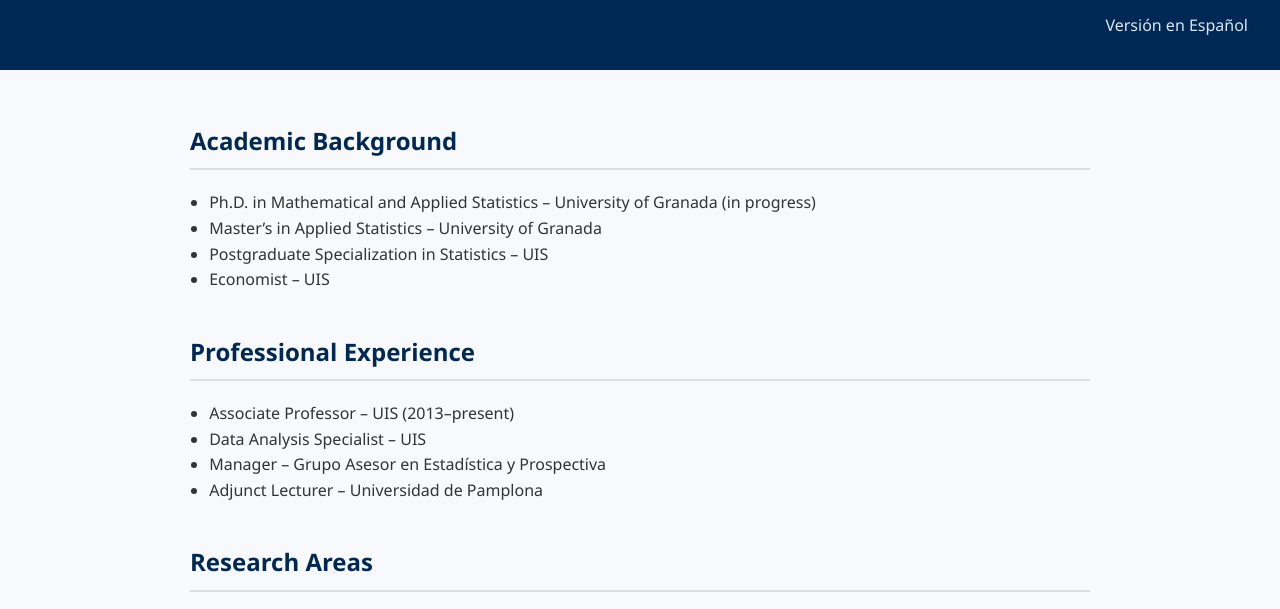
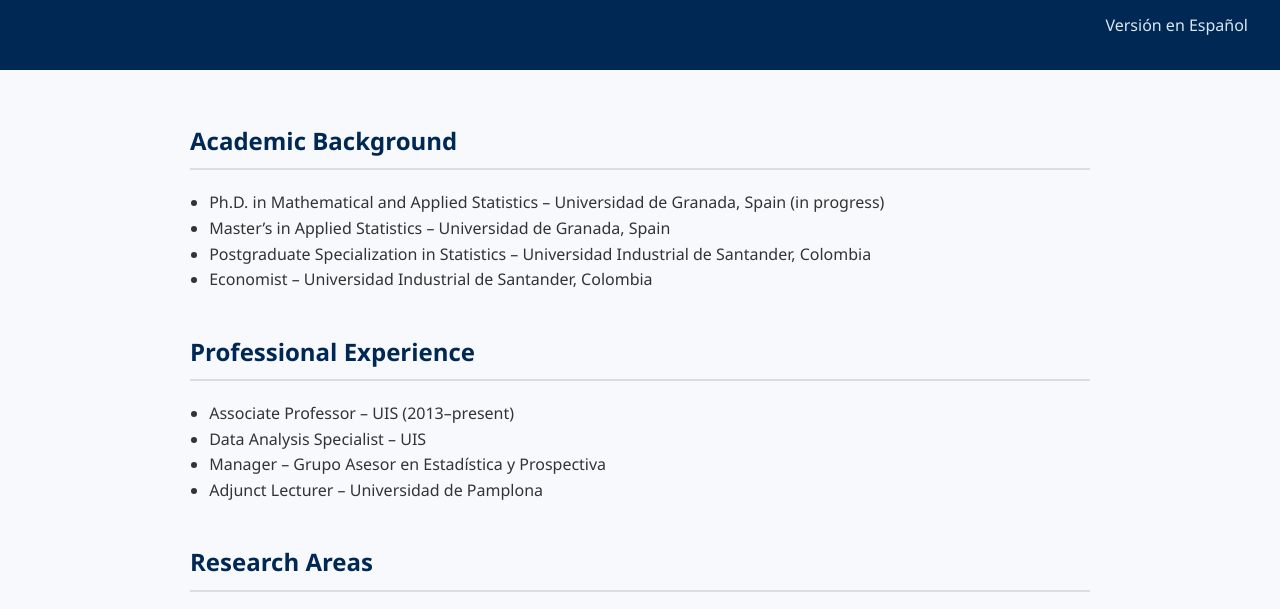
Before and after one commit to karlosmantilla/karlosmantilla.github.io, a plain HTML site: page english.html in a window 1280 px wide. Shown: the part 173-782 px from the top of the page. Drawn offline with Linux system fonts and the light colour scheme.

Commit message:
Update english.html

```diff
--- a/english.html
+++ b/english.html
@@ -73,10 +73,10 @@
     <section>
       <h2>Academic Background</h2>
       <ul>
-        <li>Ph.D. in Mathematical and Applied Statistics – University of Granada (in progress)</li>
-        <li>Master’s in Applied Statistics – University of Granada</li>
-        <li>Postgraduate Specialization in Statistics – UIS</li>
-        <li>Economist – UIS</li>
+        <li>Ph.D. in Mathematical and Applied Statistics – Universidad de Granada, Spain (in progress)</li>
+        <li>Master’s in Applied Statistics – Universidad de Granada, Spain</li>
+        <li>Postgraduate Specialization in Statistics – Universidad Industrial de Santander, Colombia</li>
+        <li>Economist – Universidad Industrial de Santander, Colombia</li>
       </ul>
     </section>
     <section>
```
